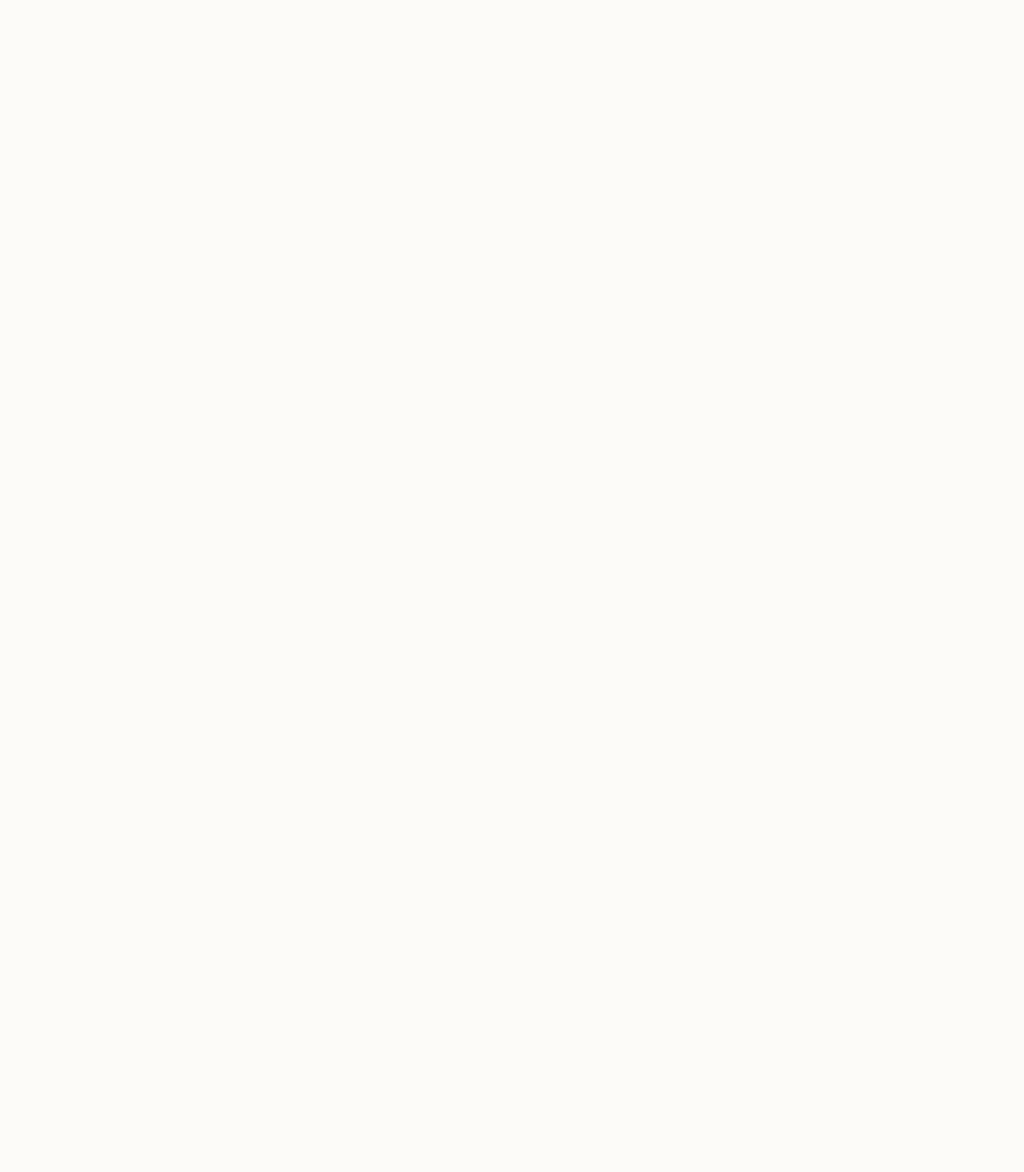
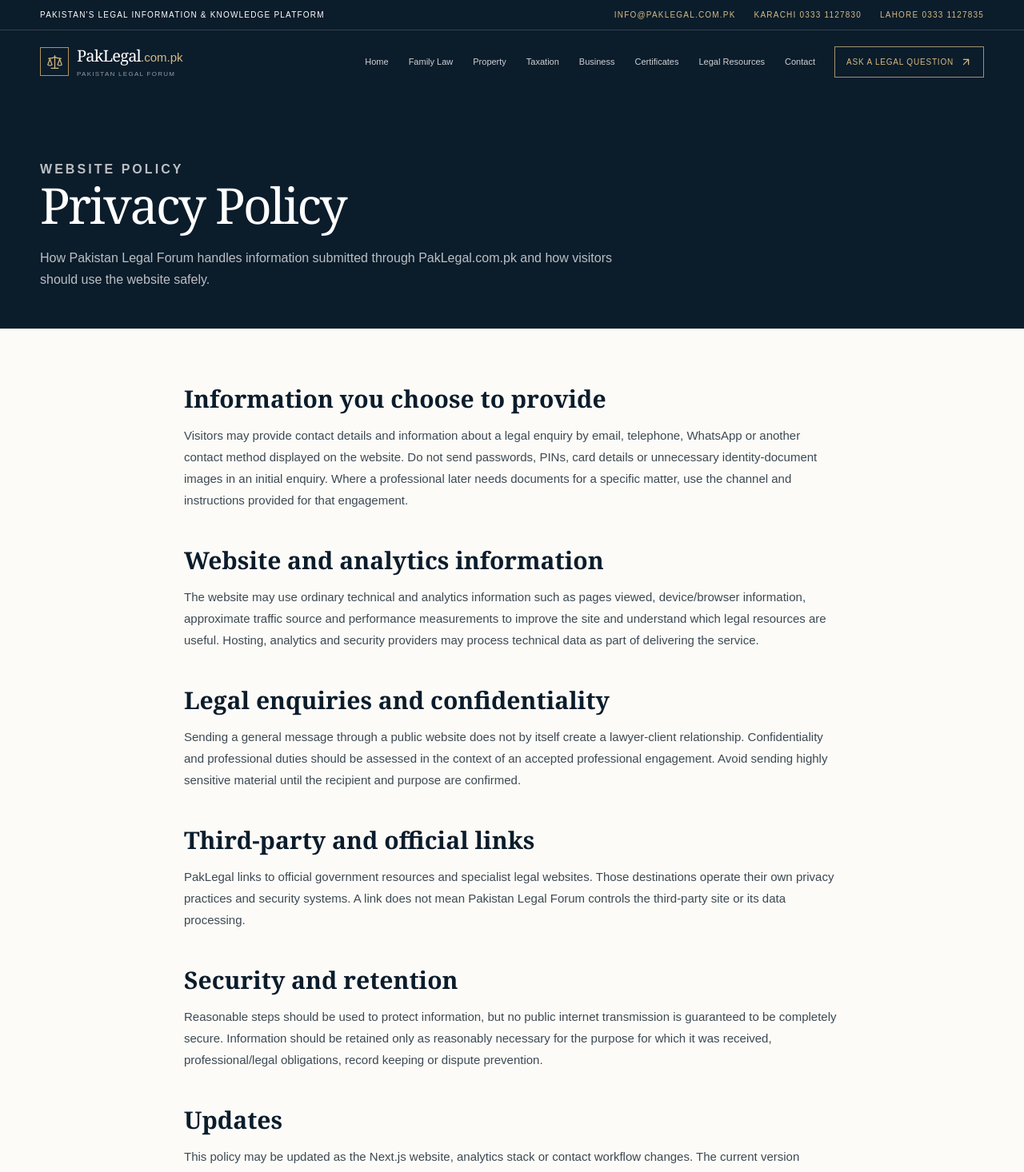
Before and after one commit to taxocrate-pk/Pakistan-Legal-forum, a Next.js app: page /privacy-policy in a window 1280 px wide. Before the commit this address had no page. Shown: the top 1466 px of the page at 80% size. Before the commit the page ends 800 px from the top, so only its background shows below. Built offline with nearby package versions, Linux system fonts and the light colour scheme.

Commit message:
Add PakLegal privacy policy page

```diff
--- /dev/null
+++ b/app/privacy-policy/page.jsx
@@ -0,0 +1,25 @@
+import { SiteFooter, SiteHeader } from '@/components/site-shell'
+
+export const metadata = {
+  title: 'Privacy Policy',
+  description: 'Privacy policy for PakLegal.com.pk and Pakistan Legal Forum.',
+  alternates: { canonical: 'https://paklegal.com.pk/privacy-policy/' },
+}
+
+export default function PrivacyPage() {
+  return <>
+    <SiteHeader interior />
+    <main>
+      <section className="utility-hero"><div className="container"><p className="eyebrow">Website policy</p><h1>Privacy Policy</h1><p>How Pakistan Legal Forum handles information submitted through PakLegal.com.pk and how visitors should use the website safely.</p></div></section>
+      <section className="utility-page"><div className="container utility-copy">
+        <h2>Information you choose to provide</h2><p>Visitors may provide contact details and information about a legal enquiry by email, telephone, WhatsApp or another contact method displayed on the website. Do not send passwords, PINs, card details or unnecessary identity-document images in an initial enquiry. Where a professional later needs documents for a specific matter, use the channel and instructions provided for that engagement.</p>
+        <h2>Website and analytics information</h2><p>The website may use ordinary technical and analytics information such as pages viewed, device/browser information, approximate traffic source and performance measurements to improve the site and understand which legal resources are useful. Hosting, analytics and security providers may process technical data as part of delivering the service.</p>
+        <h2>Legal enquiries and confidentiality</h2><p>Sending a general message through a public website does not by itself create a lawyer-client relationship. Confidentiality and professional duties should be assessed in the context of an accepted professional engagement. Avoid sending highly sensitive material until the recipient and purpose are confirmed.</p>
+        <h2>Third-party and official links</h2><p>PakLegal links to official government resources and specialist legal websites. Those destinations operate their own privacy practices and security systems. A link does not mean Pakistan Legal Forum controls the third-party site or its data processing.</p>
+        <h2>Security and retention</h2><p>Reasonable steps should be used to protect information, but no public internet transmission is guaranteed to be completely secure. Information should be retained only as reasonably necessary for the purpose for which it was received, professional/legal obligations, record keeping or dispute prevention.</p>
+        <h2>Updates</h2><p>This policy may be updated as the Next.js website, analytics stack or contact workflow changes. The current version displayed on this page applies to website use at the time of access.</p>
+      </div></section>
+    </main>
+    <SiteFooter />
+  </>
+}
```
